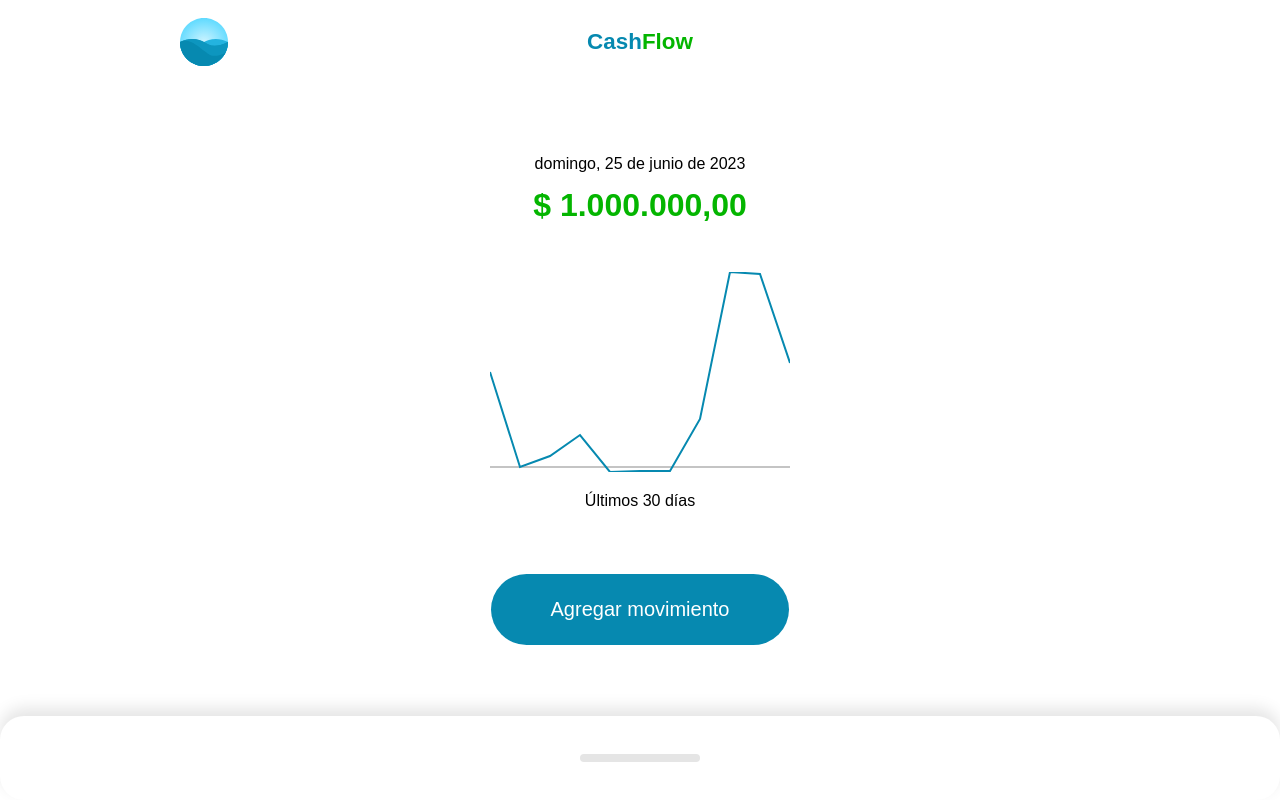
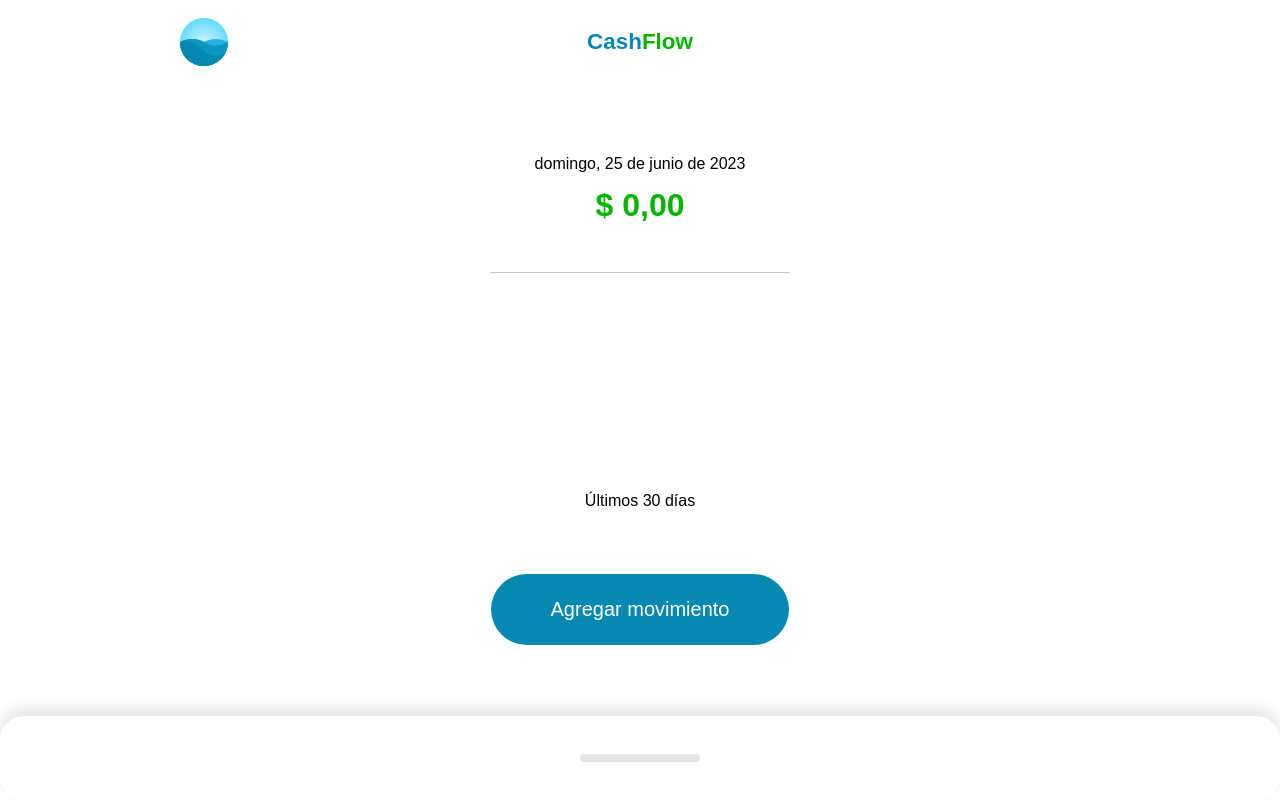
Before and after one commit to DavidGMont/cashflow, a Vue app: page / in a window 1280 px wide. Built offline with nearby package versions, Linux system fonts and the light colour scheme.

Commit message:
Clase 18: Persistencia del modelo

```diff
--- a/src/components/ActionButton.vue
+++ b/src/components/ActionButton.vue
@@ -73,6 +73,10 @@
             amount: movementType.value === 'Ingreso' ? amount.value : -amount.value,
             time: new Date(),
         });
+        title.value = '';
+        description.value = '';
+        amount.value = 0;
+        movementType.value = 'Ingreso';
     };
 </script>
 
@@ -87,23 +91,28 @@
         border-radius: 60px;
         box-sizing: border-box;
     }
+
     form {
         font-size: 1.24rem;
         width: 100%;
         background: #fff;
+
         .action {
             padding: 0 24px;
         }
     }
+
     .field {
         display: flex;
         justify-content: space-between;
         flex-direction: column;
         padding: 16px 24px;
     }
+
     label {
         margin-bottom: 8px;
     }
+
     input,
     textarea {
         font-size: 1.24rem;
@@ -111,18 +120,22 @@
         border-radius: 8px;
         padding: 8px;
     }
+
     input[type='number'] {
         text-align: right;
     }
+
     .radio-label {
         display: flex;
         align-items: center;
         margin-top: 8px;
+
         span {
             margin-top: 4px;
             margin-left: 8px;
         }
     }
+
     input[type='radio'] {
         appearance: none;
         width: 1.24rem;
@@ -131,6 +144,7 @@
         border: 2px solid var(--brand-blue);
         border-radius: 50%;
     }
+
     input[type='radio']:checked {
         background-color: var(--brand-blue);
     }
--- a/src/components/HomeScreen.vue
+++ b/src/components/HomeScreen.vue
@@ -1,11 +1,12 @@
 <script setup>
-    import { computed, ref } from 'vue';
+    import { computed, onMounted, ref } from 'vue';
     import LayoutComponent from './LayoutComponent.vue';
     import HeaderComponent from './HeaderComponent.vue';
     import MovementsScreen from './Movements/MovementsScreen.vue';
     import ResumeIndex from './Resume/ResumeIndex.vue';
     import ActionButton from './ActionButton.vue';
     import GraphicComponent from './Resume/GraphicComponent.vue';
+
     const label = ref(null);
     const amount = ref(null);
     const options = {
@@ -19,95 +20,34 @@
             .filter((m) => {
                 const today = new Date();
                 const oldDate = today.setDate(today.getDate() - 30);
-                return m.time > oldDate;
+                return m?.time > oldDate;
             })
-            .map((m) => m.amount);
+            .map((m) => m?.amount);
         return lastDays.map((m, i) => {
             const lastMovements = lastDays.slice(0, i);
-            return lastMovements.reduce((summatory, movement) => summatory + movement, 0);
+            return lastMovements.reduce((summary, movement) => summary + movement, 0);
         });
     });
-    const movements = ref([
-        {
-            id: 0,
-            title: 'Movimiento #1',
-            description: 'Una compra de gusto culposo',
-            amount: 100000,
-            time: new Date('07-15-2023'),
-        },
-        {
-            id: 1,
-            title: 'Movimiento #2',
-            description: 'Una compra de gusto culposo',
-            amount: 200000,
-            time: new Date('07-15-2023'),
-        },
-        {
-            id: 2,
-            title: 'Movimiento #3',
-            description: 'Una compra de gusto culposo',
-            amount: -350000,
-            time: new Date('07-15-2023'),
-        },
-        {
-            id: 3,
-            title: 'Movimiento #4',
-            description: 'Una compra de gusto culposo',
-            amount: 10000,
-            time: new Date('07-15-2023'),
-        },
-        {
-            id: 4,
-            title: 'Movimiento #5',
-            description: 'Una compra de gusto culposo',
-            amount: -5000,
-            time: new Date('07-15-2023'),
-        },
-        {
-            id: 5,
-            title: 'Movimiento #6',
-            description: 'Una compra de gusto culposo',
-            amount: 500000,
-            time: new Date('07-15-2023'),
-        },
-        {
-            id: 6,
-            title: 'Movimiento #7',
-            description: 'Una compra de gusto culposo',
-            amount: 1400000,
-            time: new Date('07-16-2023'),
-        },
-        {
-            id: 7,
-            title: 'Movimiento #8',
-            description: 'Una compra de gusto culposo',
-            amount: -16000,
-            time: new Date('07-16-2023'),
-        },
-        {
-            id: 8,
-            title: 'Movimiento #9',
-            description: 'Una compra de gusto culposo',
-            amount: -850000,
-            time: new Date('07-16-2023'),
-        },
-        {
-            id: 9,
-            title: 'Movimiento #10',
-            description: 'Una compra de gusto culposo',
-            amount: 99000,
-            time: new Date('07-16-2023'),
-        },
-    ]);
+    const movements = ref([]);
+    const totalAmount = computed(() =>
+        movements.value.reduce((summary, m) => summary + m?.amount, 0)
+    );
+    onMounted(() => {
+        const savedMovements = JSON.parse(localStorage.getItem('movements'));
+        if (Array.isArray(savedMovements)) {
+            movements.value = savedMovements?.map((m) => ({ ...m, time: new Date(m?.time) }));
+        }
+    });
     const create = (movement) => {
-        console.log(movement);
         movements.value.push(movement);
+        save();
     };
     const remove = (id) => {
-        console.log(id);
-        const index = movements.value.findIndex((m) => m.id === id);
+        const index = movements.value.findIndex((m) => m?.id === id);
         movements.value.splice(index, 1);
+        save();
     };
+    const save = () => localStorage.setItem('movements', JSON.stringify(movements.value));
 </script>
 
 <template>
@@ -117,10 +57,10 @@
         </template>
         <template #resume>
             <ResumeIndex
+                :amount="amount"
+                :date-label="new Date(Date.now()).toLocaleDateString('es-CO', options)"
                 :label="label"
-                :date-label="new Date(Date.now()).toLocaleDateString('es-CO', options)"
-                :total-amount="1000000"
-                :amount="amount"
+                :total-amount="totalAmount"
             >
                 <template #graphic>
                     <GraphicComponent :amounts="amounts" />
```
Also changed, not shown: package.json (+8 -8 lines), 1 other file (tests, documents, lock files or other folders).
